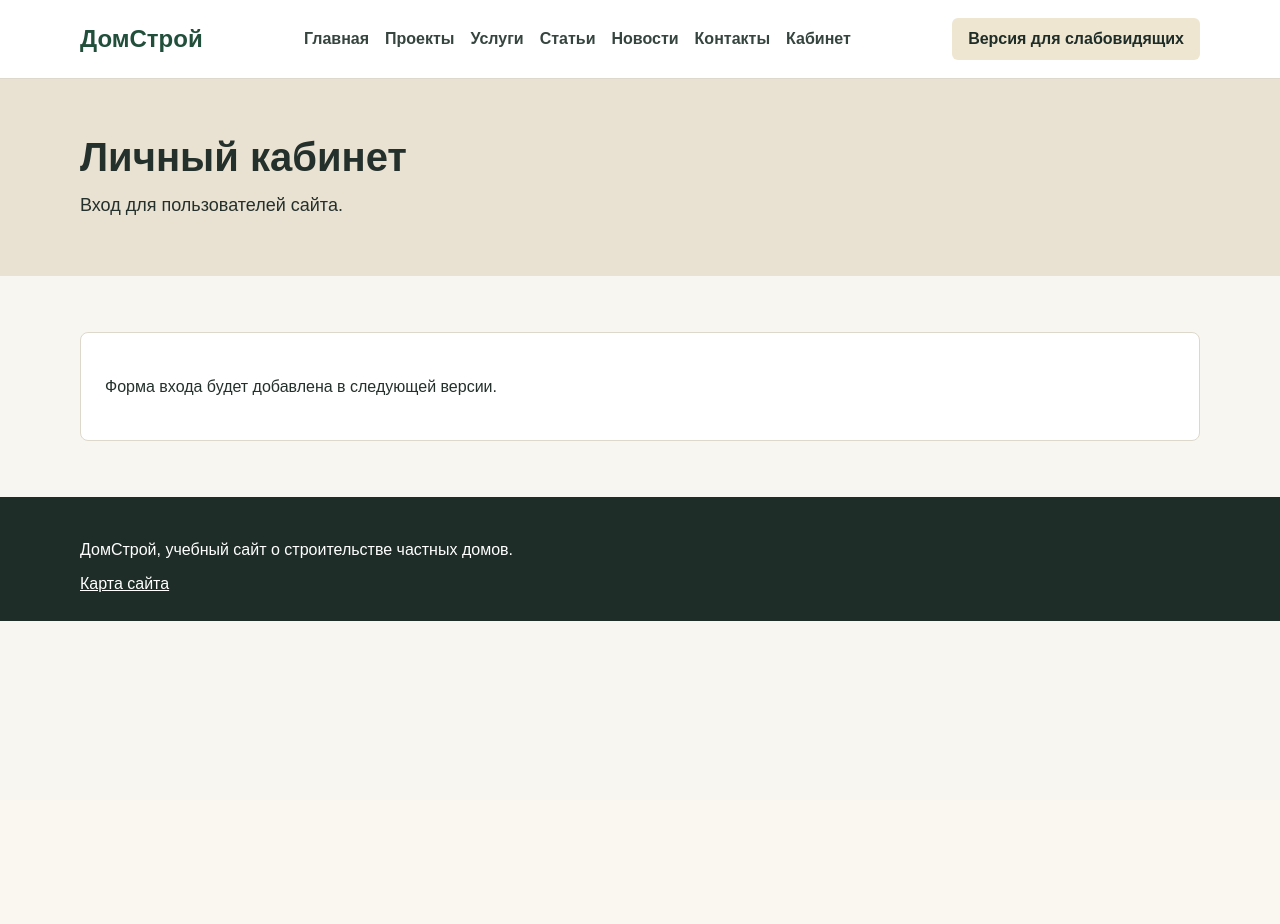
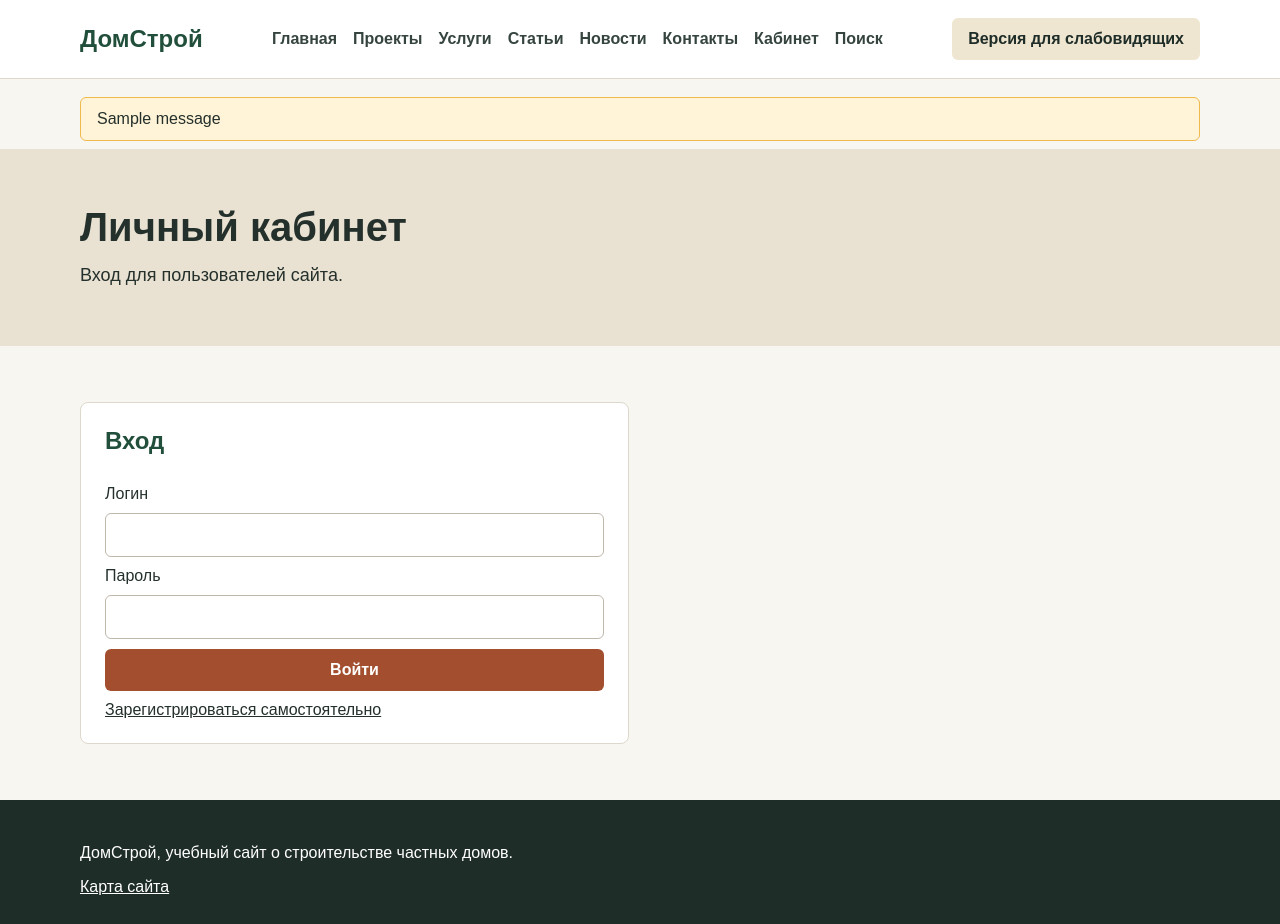
Before and after one commit to Mary5454654/site-domstroy, a Flask app: page /account/ in a window 1280 px wide. Before the commit the page ends 621 px from the top, so only its background shows below. Run offline with Flask 3, Linux system fonts and the light colour scheme; one stand-in notice (Sample message) is shown.

Commit message:
4 этап

```diff
--- a/app/__init__.py
+++ b/app/__init__.py
@@ -1,9 +1,12 @@
+from pathlib import Path
+
 from flask import Flask
 
 
 def create_app():
     app = Flask(__name__)
     app.config["SECRET_KEY"] = "study-practice-secret-key"
+    Path(app.instance_path).mkdir(parents=True, exist_ok=True)
 
     from .routes import main
 
--- a/app/routes.py
+++ b/app/routes.py
@@ -1,6 +1,7 @@
-from flask import Blueprint, abort, render_template, request, url_for
+from flask import Blueprint, abort, flash, redirect, render_template, request, session, url_for
 
 from .data import ARTICLES, NEWS, PROJECTS, SERVICES, SITE_PAGES, get_article, searchable_items
+from .storage import ROLE_NAMES, add_message, add_user, authenticate, load_messages
 
 
 main = Blueprint("main", __name__)
@@ -18,7 +19,7 @@ def index():
 
 @main.app_context_processor
 def inject_menu():
-    return {"site_pages": SITE_PAGES}
+    return {"site_pages": SITE_PAGES, "current_user": session.get("user")}
 
 
 @main.route("/projects/")
@@ -49,14 +50,89 @@ def news():
     return render_template("news.html", title="Новости", news=NEWS)
 
 
-@main.route("/contacts/")
+@main.route("/contacts/", methods=["GET", "POST"])
 def contacts():
+    if request.method == "POST":
+        name = request.form.get("name", "").strip()
+        email = request.form.get("email", "").strip()
+        topic = request.form.get("topic", "").strip()
+        text = request.form.get("text", "").strip()
+        if not name or not email or not text:
+            flash("Заполните имя, email и текст сообщения.")
+        else:
+            add_message(name, email, topic, text)
+            flash("Сообщение отправлено. Сотрудник свяжется с вами.")
+            return redirect(url_for("main.contacts"))
     return render_template("contacts.html", title="Контакты")
 
 
-@main.route("/account/")
+@main.route("/account/", methods=["GET", "POST"])
 def account():
-    return render_template("account.html", title="Кабинет")
+    if request.method == "POST":
+        action = request.form.get("action")
+        if action == "login":
+            login = request.form.get("login", "").strip()
+            password = request.form.get("password", "").strip()
+            user = authenticate(login, password)
+            if user is None:
+                flash("Неверный логин или пароль.")
+            else:
+                session["user"] = {
+                    "login": user["login"],
+                    "name": user["name"],
+                    "role": user["role"],
+                }
+                flash("Вход выполнен.")
+                return redirect(url_for("main.account"))
+        if action == "create_user":
+            current_user = session.get("user")
+            if not current_user or current_user["role"] not in ("admin", "employee"):
+                abort(403)
+            login = request.form.get("login", "").strip()
+            password = request.form.get("password", "").strip()
+            name = request.form.get("name", "").strip()
+            role = request.form.get("role", "client")
+            if not login or not password or not name:
+                flash("Заполните все поля для создания пользователя.")
+            elif role not in ROLE_NAMES:
+                flash("Выбрана неизвестная роль.")
+            else:
+                ok, message = add_user(login, password, name, role)
+                flash(message)
+                if ok:
+                    return redirect(url_for("main.account"))
+
+    current = session.get("user")
+    messages = load_messages() if current and current["role"] in ("admin", "employee") else []
+    return render_template(
+        "account.html",
+        title="Кабинет",
+        role_names=ROLE_NAMES,
+        messages=messages,
+    )
+
+
+@main.route("/register/", methods=["GET", "POST"])
+def register():
+    if request.method == "POST":
+        login = request.form.get("login", "").strip()
+        password = request.form.get("password", "").strip()
+        name = request.form.get("name", "").strip()
+        if not login or not password or not name:
+            flash("Заполните имя, логин и пароль.")
+        else:
+            ok, message = add_user(login, password, name, "client")
+            flash(message)
+            if ok:
+                return redirect(url_for("main.account"))
+    return render_template("register.html", title="Регистрация")
+
+
+@main.route("/logout/")
+def logout():
+    session.pop("user", None)
+    flash("Вы вышли из кабинета.")
+    return redirect(url_for("main.index"))
 
 
 @main.route("/search/")
--- a/app/static/css/styles.css
+++ b/app/static/css/styles.css
@@ -267,12 +267,69 @@ a {
     max-width: 520px;
 }
 
-.search-form input {
+.search-form input,
+.form-panel input,
+.form-panel textarea,
+.form-panel select {
     min-height: 44px;
     border: 1px solid #bfb7aa;
     border-radius: 6px;
     padding: 8px 12px;
     font: inherit;
+}
+
+.form-panel textarea {
+    resize: vertical;
+}
+
+.form-panel {
+    display: grid;
+    gap: 10px;
+    padding: 24px;
+    background: #ffffff;
+    border: 1px solid #ded8cc;
+    border-radius: 8px;
+}
+
+.form-panel h2 {
+    margin-top: 0;
+    color: var(--green);
+}
+
+.contact-grid,
+.account-grid {
+    display: grid;
+    grid-template-columns: repeat(2, minmax(0, 1fr));
+    gap: 22px;
+}
+
+.narrow {
+    max-width: 620px;
+}
+
+.flash-list {
+    margin-top: 18px;
+}
+
+.flash-list p {
+    margin: 0 0 8px;
+    padding: 12px 16px;
+    background: #fff4d8;
+    border: 1px solid var(--gold);
+    border-radius: 6px;
+}
+
+.message-list {
+    padding-left: 20px;
+}
+
+.message-list li + li {
+    margin-top: 16px;
+}
+
+.message-list span {
+    display: block;
+    color: var(--brick);
 }
 
 .sitemap-list {
@@ -315,7 +372,8 @@ a {
 .access-mode .article-card,
 .access-mode .list-panel article,
 .access-mode .text-page,
-.access-mode .news-list article {
+.access-mode .news-list article,
+.access-mode .form-panel {
     background: #ffffff;
     border: 3px solid #000000;
 }
@@ -344,7 +402,9 @@ a {
 @media (max-width: 820px) {
     .feature-grid,
     .cards-grid,
-    .article-grid {
+    .article-grid,
+    .contact-grid,
+    .account-grid {
         grid-template-columns: 1fr;
     }
 
--- a/app/templates/account.html
+++ b/app/templates/account.html
@@ -9,8 +9,72 @@
 </section>
 
 <section class="section">
-    <div class="container text-page">
-        <p>Форма входа будет добавлена в следующей версии.</p>
+    <div class="container account-grid">
+        {% if current_user %}
+            <div class="text-page">
+                <h2>{{ current_user.name }}</h2>
+                <p>Логин: {{ current_user.login }}</p>
+                <p>Роль: {{ role_names[current_user.role] }}</p>
+                <a class="button primary" href="{{ url_for('main.logout') }}">Выйти</a>
+            </div>
+
+            {% if current_user.role in ("admin", "employee") %}
+                <form class="form-panel" method="post">
+                    <h2>Создать пользователя</h2>
+                    <input type="hidden" name="action" value="create_user">
+
+                    <label for="new-name">Имя</label>
+                    <input id="new-name" name="name" required>
+
+                    <label for="new-login">Логин</label>
+                    <input id="new-login" name="login" required>
+
+                    <label for="new-password">Пароль</label>
+                    <input id="new-password" name="password" required>
+
+                    <label for="role">Роль</label>
+                    <select id="role" name="role">
+                        {% for role, label in role_names.items() %}
+                            <option value="{{ role }}">{{ label }}</option>
+                        {% endfor %}
+                    </select>
+
+                    <button class="button primary" type="submit">Создать</button>
+                </form>
+
+                <div class="text-page">
+                    <h2>Сообщения с сайта</h2>
+                    {% if messages %}
+                        <ul class="message-list">
+                            {% for message in messages %}
+                                <li>
+                                    <strong>{{ message.name }}</strong>
+                                    <span>{{ message.email }}</span>
+                                    <p>{{ message.topic }}</p>
+                                    <p>{{ message.text }}</p>
+                                </li>
+                            {% endfor %}
+                        </ul>
+                    {% else %}
+                        <p>Сообщений пока нет.</p>
+                    {% endif %}
+                </div>
+            {% endif %}
+        {% else %}
+            <form class="form-panel" method="post">
+                <h2>Вход</h2>
+                <input type="hidden" name="action" value="login">
+
+                <label for="login">Логин</label>
+                <input id="login" name="login" required>
+
+                <label for="password">Пароль</label>
+                <input id="password" name="password" type="password" required>
+
+                <button class="button primary" type="submit">Войти</button>
+                <a href="{{ url_for('main.register') }}">Зарегистрироваться самостоятельно</a>
+            </form>
+        {% endif %}
     </div>
 </section>
 {% endblock %}
--- a/app/templates/base.html
+++ b/app/templates/base.html
@@ -14,12 +14,22 @@
                 {% for item in site_pages %}
                     <a href="{{ url_for(item.endpoint) }}">{{ item.title }}</a>
                 {% endfor %}
+                <a href="{{ url_for('main.search') }}">Поиск</a>
             </nav>
             <button class="access-toggle" type="button" data-access-toggle>Версия для слабовидящих</button>
         </div>
     </header>
 
     <main>
+        {% with messages = get_flashed_messages() %}
+            {% if messages %}
+                <div class="container flash-list">
+                    {% for message in messages %}
+                        <p>{{ message }}</p>
+                    {% endfor %}
+                </div>
+            {% endif %}
+        {% endwith %}
         {% block content %}{% endblock %}
     </main>
 
--- a/app/templates/sitemap.html
+++ b/app/templates/sitemap.html
@@ -15,6 +15,7 @@
                 <li><a href="{{ url_for(item.endpoint) }}">{{ item.title }}</a></li>
             {% endfor %}
             <li><a href="{{ url_for('main.search') }}">Поиск</a></li>
+            <li><a href="{{ url_for('main.register') }}">Регистрация</a></li>
         </ul>
     </div>
 </section>
```
Also changed, not shown: app/storage.py (added, +107 -0 lines), app/templates/contacts.html (+25 -4 lines), app/templates/register.html (added, +27 -0 lines), README.md.
